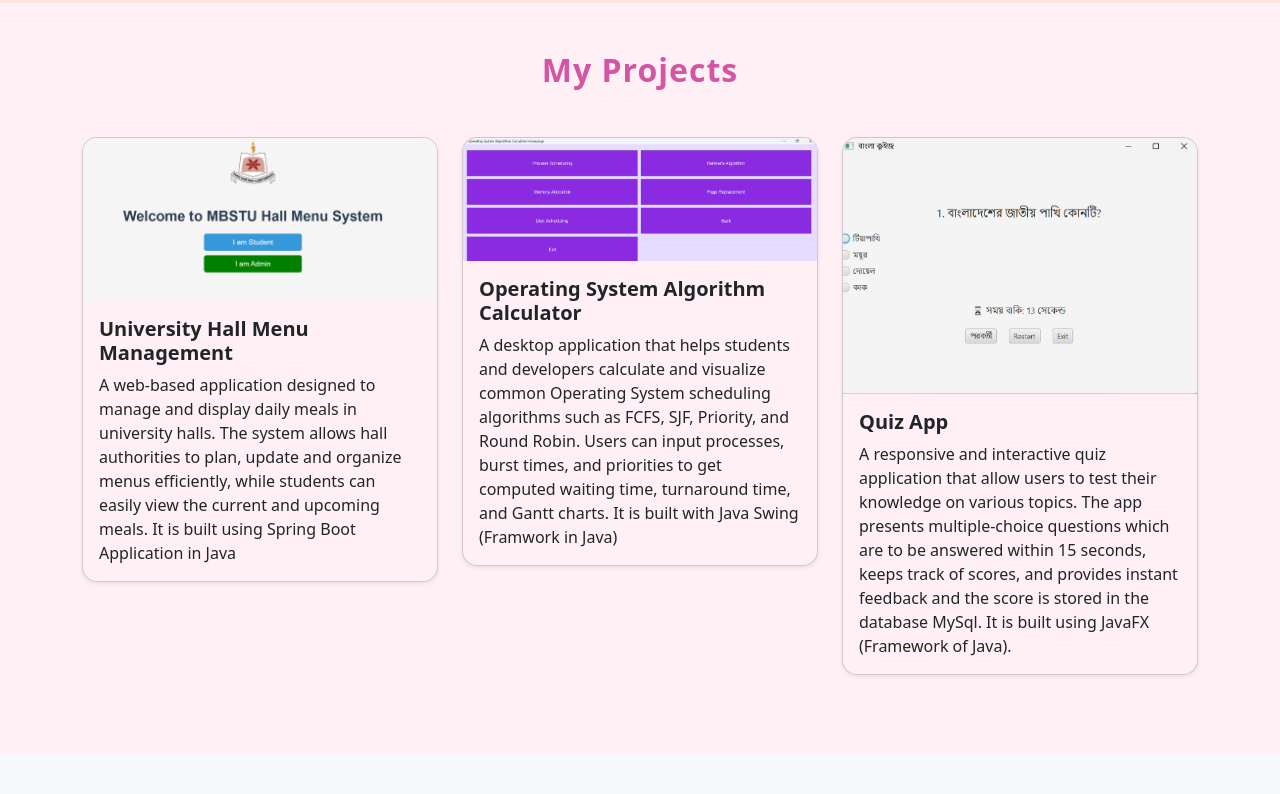
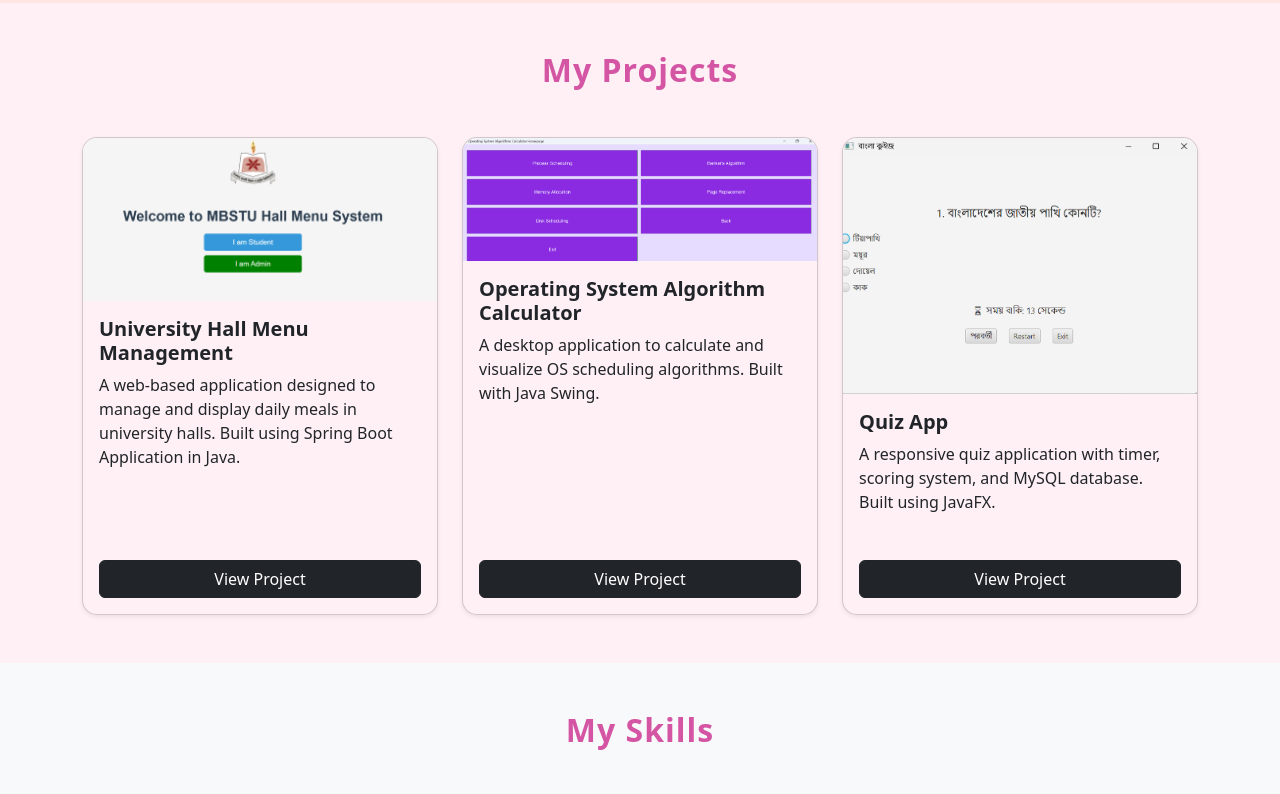
Before and after one commit to Atif544/Atif544.github.io, a plain HTML site: page index.html in a window 1280 px wide. Shown: the part 1320-2114 px from the top of the page. Drawn offline with nearby package versions, Linux system fonts and the light colour scheme.

Commit message:
new Updation

```diff
--- a/index.html
+++ b/index.html
@@ -108,31 +108,60 @@
         <div class="row g-4">
 
             <div class="col-md-4" data-aos="zoom-in">
-                <div class="card shadow-sm">
+                <div class="card shadow-sm h-100">
                     <img src="image2.png" class="card-img-top">
-                    <div class="card-body">
+                    <div class="card-body d-flex flex-column">
                         <h5 class="card-title fw-bold">University Hall Menu Management</h5>
-                        <p class="card-text">A web-based application designed to manage and display daily meals in university halls. The system allows hall authorities to plan, update and organize menus efficiently, while students can easily view the current and upcoming meals. It is built using Spring Boot Application in Java</p>
+                        <p class="card-text">
+                            A web-based application designed to manage and display daily meals in university halls.
+                            Built using Spring Boot Application in Java.
+                        </p>
+
+                        <a href="https://github.com/Atif544/Hall-Menu-Management-Spring-Boot-"
+                           target="_blank"
+                           class="btn btn-dark mt-auto">
+                            View Project
+                        </a>
                     </div>
                 </div>
             </div>
 
             <div class="col-md-4" data-aos="zoom-in" data-aos-delay="200">
-                <div class="card shadow-sm">
+                <div class="card shadow-sm h-100">
                     <img src="image3.png" class="card-img-top">
-                    <div class="card-body">
+                    <div class="card-body d-flex flex-column">
                         <h5 class="card-title fw-bold">Operating System Algorithm Calculator</h5>
-                        <p class="card-text">A desktop application that helps students and developers calculate and visualize common Operating System scheduling algorithms such as FCFS, SJF, Priority, and Round Robin. Users can input processes, burst times, and priorities to get computed waiting time, turnaround time, and Gantt charts. It is built with Java Swing (Framwork in Java)</p>
+                        <p class="card-text">
+                            A desktop application to calculate and visualize OS scheduling algorithms.
+                            Built with Java Swing.
+                        </p>
+
+                        <a href="https://github.com/Atif544/2nd-Year-2nd-Semester-Project"
+                           target="_blank"
+                           class="btn btn-dark mt-auto">
+                            View Project
+                        </a>
                     </div>
                 </div>
             </div>
 
+
             <div class="col-md-4" data-aos="zoom-in" data-aos-delay="400">
-                <div class="card shadow-sm">
+                <div class="card shadow-sm h-100">
                     <img src="image4.png" class="card-img-top">
-                    <div class="card-body">
+                    <div class="card-body d-flex flex-column">
                         <h5 class="card-title fw-bold">Quiz App</h5>
-                        <p class="card-text">A responsive and interactive quiz application that allow users to test their knowledge on various topics. The app presents multiple-choice questions which are to be answered within 15 seconds, keeps track of scores, and provides instant feedback and the score is stored in the database MySql. It is built using JavaFX (Framework of Java).</p>
+                        <p class="card-text">
+                            A responsive quiz application with timer, scoring system, and MySQL database.
+                            Built using JavaFX.
+                        </p>
+
+
+                        <a href="https://github.com/Atif544/Final_Project-"
+                           target="_blank"
+                           class="btn btn-dark mt-auto">
+                            View Project
+                        </a>
                     </div>
                 </div>
             </div>
@@ -140,6 +169,7 @@
         </div>
     </div>
 </section>
+
 
 <section id="skills" class="py-5 bg-light">
     <div class="container" data-aos="fade-up">
```
